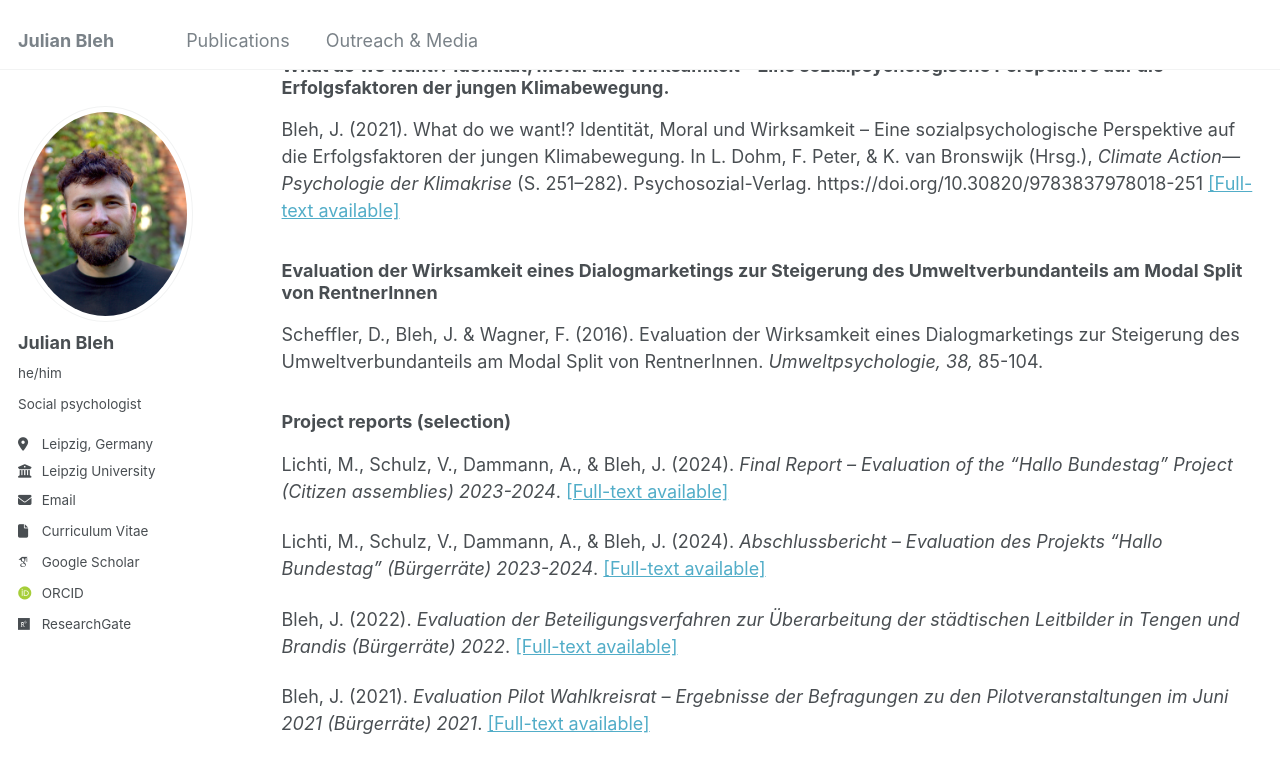
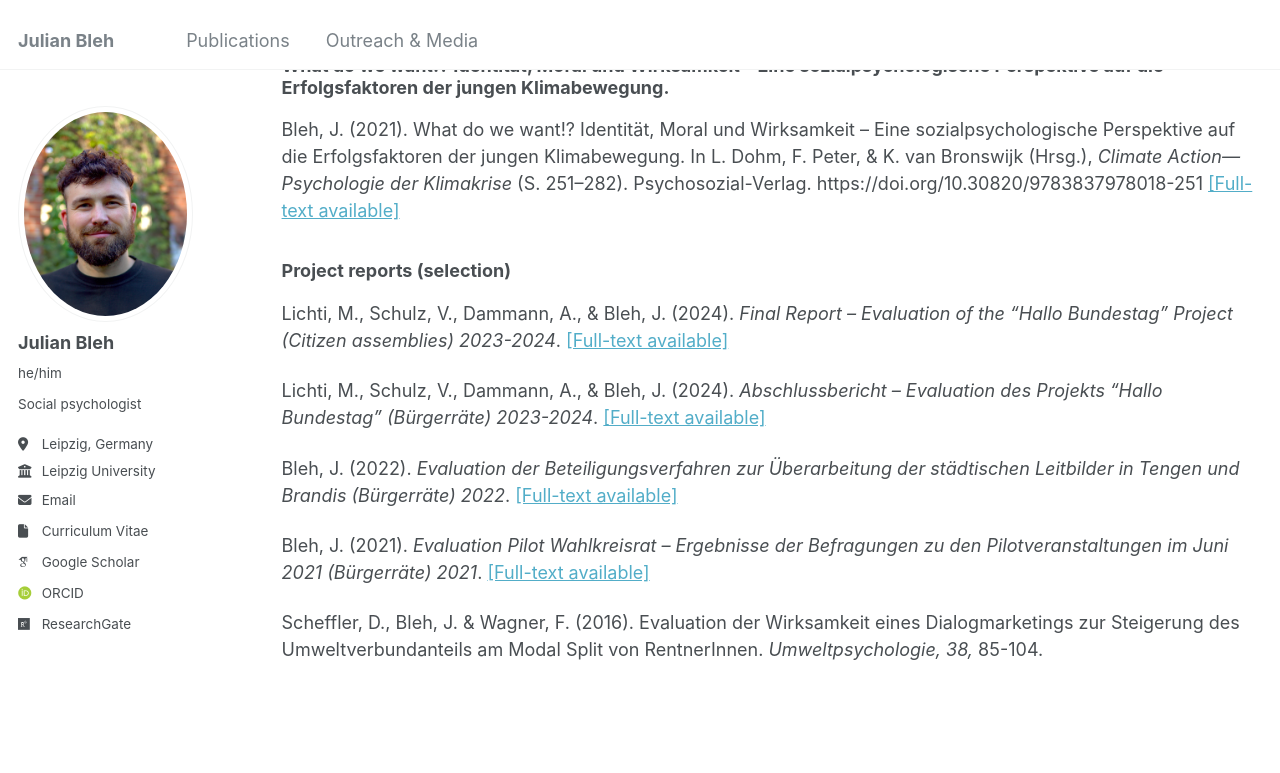
Before and after one commit to JulianBleh/JulianBleh1.github.io, a Jekyll site: the page built from _pages/publications.md, in a window 1280 px wide and 900 px high, scrolled down 601 px. Shown: the top 773 px of the window. Built offline with Jekyll 4.4.1, drawn with Linux system fonts in a browser that asks for light colours; some web fonts are replaced.

Commit message:
Update publications.md

```diff
--- a/_pages/publications.md
+++ b/_pages/publications.md
@@ -18,8 +18,6 @@ Hamann, K., Blumenschein, P., Junge, E., Dasch, S., Wernke, A., & Bleh, J. (2024
 ### What do we want!? Identität, Moral und Wirksamkeit – Eine sozialpsychologische Perspektive auf die Erfolgsfaktoren der jungen Klimabewegung.
 Bleh, J. (2021). What do we want!? Identität, Moral und Wirksamkeit – Eine sozialpsychologische Perspektive auf die Erfolgsfaktoren der jungen Klimabewegung. In L. Dohm, F. Peter, & K. van Bronswijk (Hrsg.), *Climate Action—Psychologie der Klimakrise* (S. 251–282). Psychosozial-Verlag. https://doi.org/10.30820/9783837978018-251 [[Full-text available]](https://www.researchgate.net/publication/353947962_What_do_we_want_Identitat_Moral_und_Wirksamkeit_-_Eine_sozialpsychologische_Perspektive_auf_die_Erfolgsfaktoren_der_jungen_Klimabewegung){:target="_blank"}
 
-### Evaluation der Wirksamkeit eines Dialogmarketings zur Steigerung des Umweltverbundanteils am Modal Split von RentnerInnen
-Scheffler, D., Bleh, J. & Wagner, F. (2016). Evaluation der Wirksamkeit eines Dialogmarketings zur Steigerung des Umweltverbundanteils am Modal Split von RentnerInnen. *Umweltpsychologie, 38,* 85-104.
 
 
 ### Project reports (selection)
```
Also changed, not shown: other parts of _pages/publications.md (+2 -0 lines).
